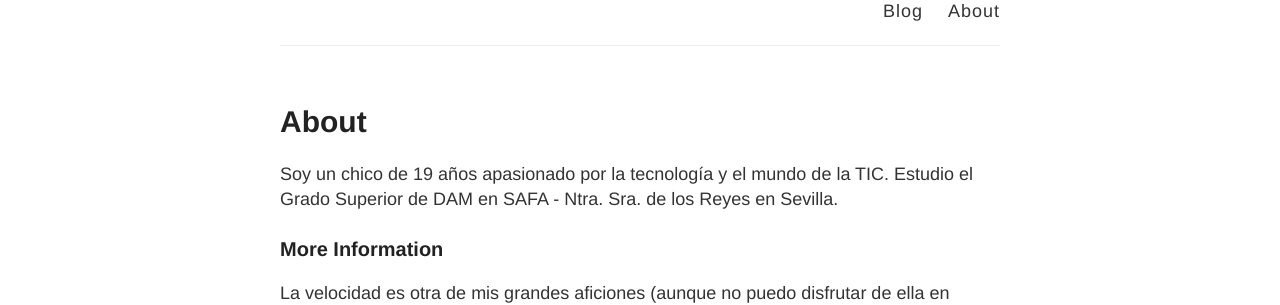
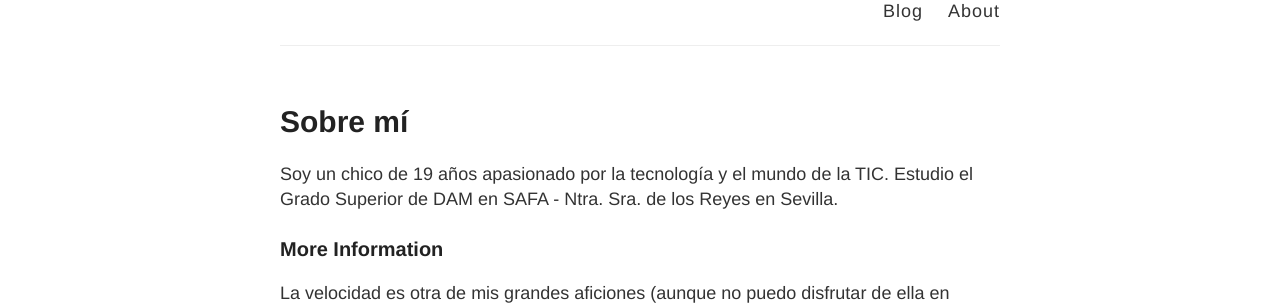
Before and after one commit to JoMaGaBa1/jomagaba1.github.io, a Jekyll site: the page built from about.md, in a window 1280 px wide. Shown: the part 201-506 px from the top of the page. Built offline with Jekyll 4.4.1, drawn with Linux system fonts in a browser that asks for light colours.

Commit message:
retoque de info

```diff
--- a/about.md
+++ b/about.md
@@ -1,6 +1,6 @@
 ---
 layout: page
-title: About
+title: Sobre mí
 permalink: /about/
 ---
 
```
